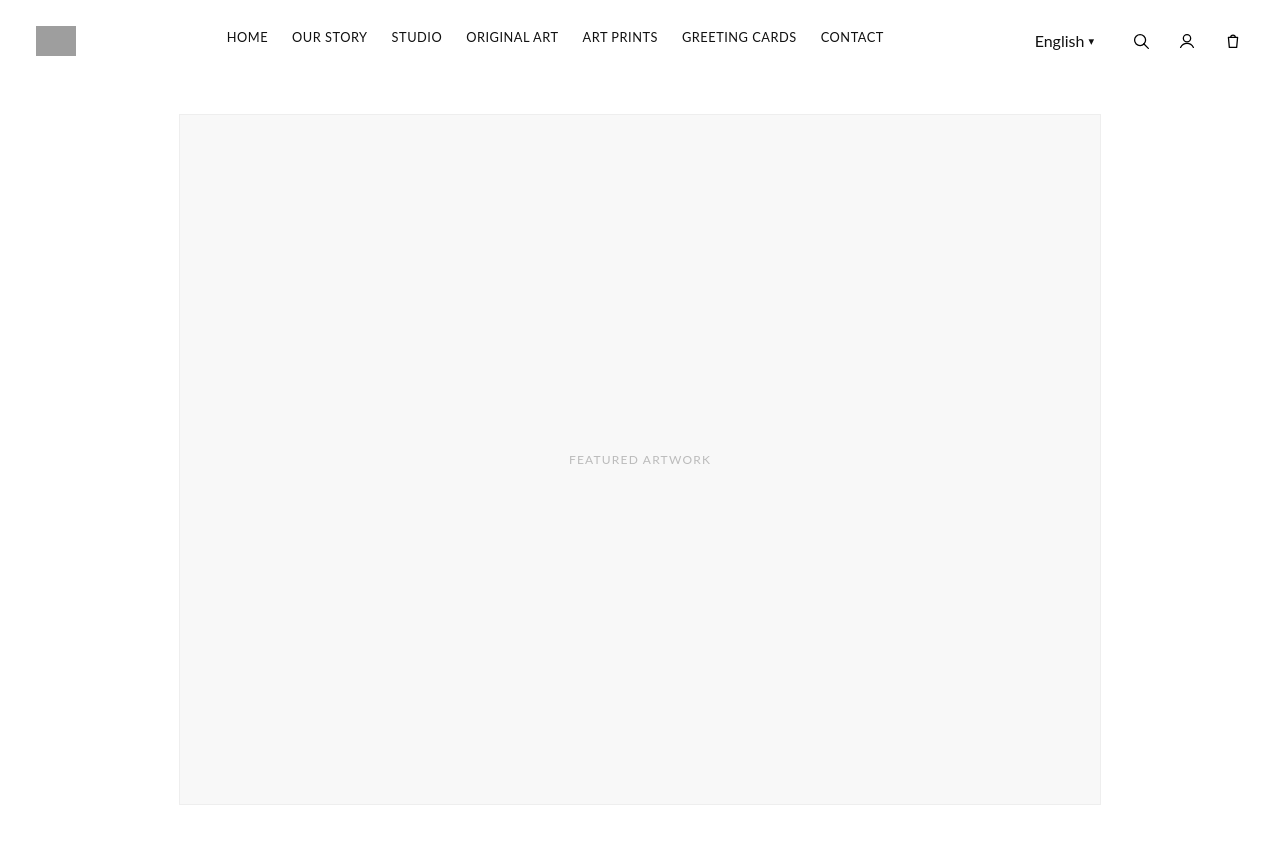
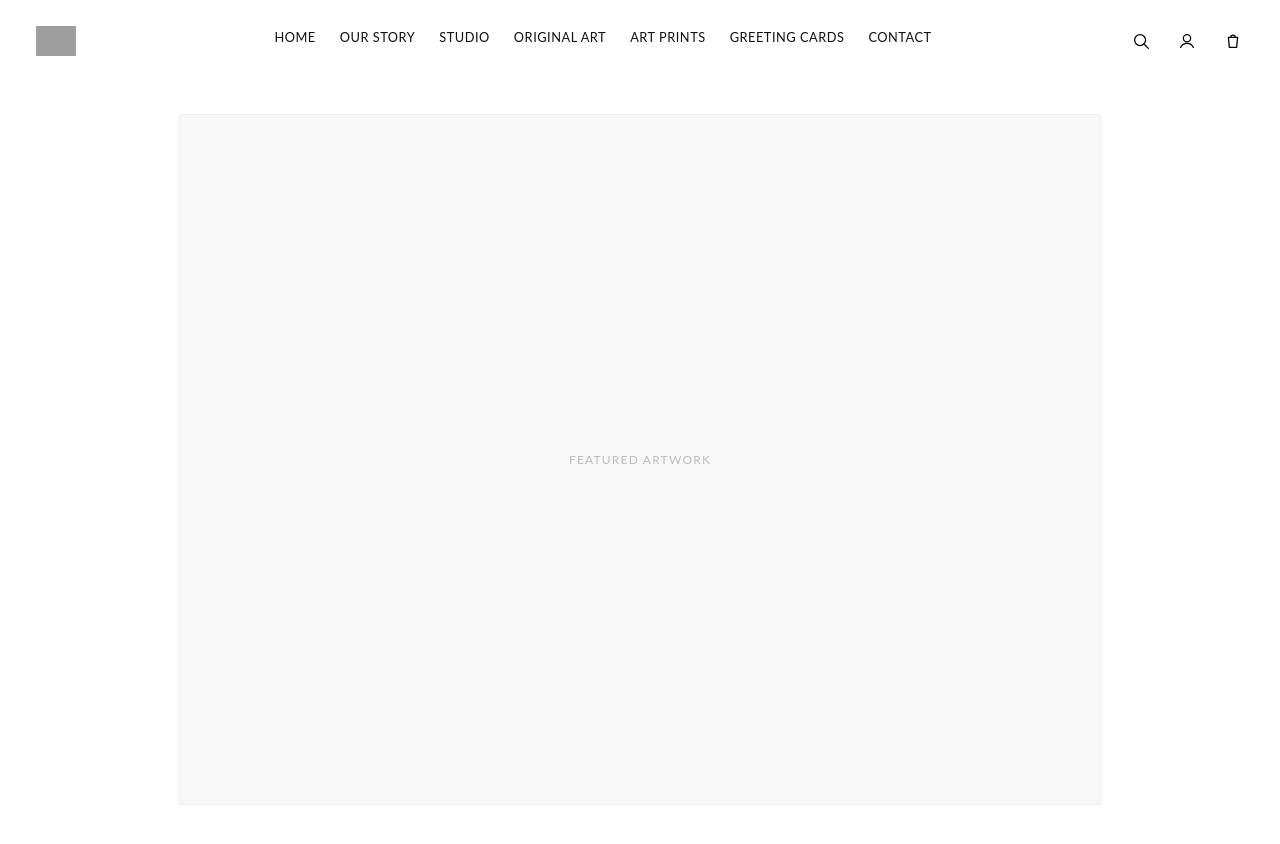
Before and after one commit to Leondecoding/Leondecoding.github.io, a Jekyll site: the page built from index.html, in a window 1280 px wide. Shown: the top 844 px of the page. Built offline with Jekyll 4.4.1, drawn with Linux system fonts in a browser that asks for light colours; grey boxes are pictures that could not be loaded.

Commit message:
Update header.html

```diff
--- a/_includes/header.html
+++ b/_includes/header.html
@@ -19,20 +19,6 @@
 
         <!-- 右上角动作按钮 -->
     <div class="site-actions">
-      <!-- 语言切换 -->
-      <div class="lang-switch">
-        <button
-          id="fz-lang-btn"
-          class="lang-toggle"
-          type="button"
-          aria-haspopup="true"
-          aria-expanded="false"
-        >
-          <span class="lang-label">English</span>
-          <span class="lang-caret">▾</span>
-        </button>
-      </div>
-
       <!-- 搜索 -->
       <button id="fz-search-btn" class="icon-btn" type="button" aria-label="Search" title="Search">
         <svg class="fz-icon" viewBox="0 0 24 24" aria-hidden="true">
```
